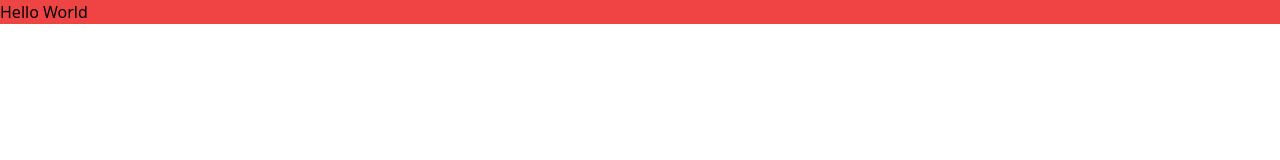
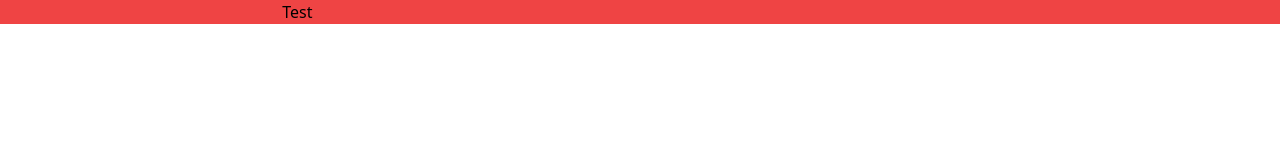
Before and after one commit to weillercarvalho/POC-Similarity, a Next.js app: page / in a window 1280 px wide. Shown: the top 160 px of the page. Built offline with nearby package versions, Linux system fonts and the light colour scheme.

Commit message:
feat: Making Heading component based in reusable component paragraph

```diff
--- /dev/null
+++ b/src/app/components/ui/Heading.tsx
@@ -0,0 +1,40 @@
+import { HTMLAttributes, forwardRef } from "react";
+import { VariantProps, cva } from "class-variance-authority";
+import { cn } from "@/app/lib/utils";
+interface HeadingProps
+  extends HTMLAttributes<HTMLHeadingElement>,
+    VariantProps<typeof headingVariants> {}
+
+const headingVariants = cva(
+  "text-black dark:text-white text-center lg:text-left font-extrabold leading-tight tracking-tighter",
+  {
+    variants: {
+      size: {
+        default: "text-4xl md:text-5xl lg:text-6xl",
+        sm: "text-2xl md:text-3xl lg:text-4xl",
+        lg: "text-5xl md:text-6xl lg:text-7xl"
+      },
+    },
+    defaultVariants: {
+      size: "default",
+    },
+  }
+);
+
+// eslint-disable-next-line react/display-name
+const Paragraph = forwardRef<HTMLHeadingElement, HeadingProps>(
+  ({ className, size, children, ...props }, ref) => {
+    return (
+      <h1
+        ref={ref}
+        {...props}
+        className={cn(headingVariants({ size, className }))}
+      >
+        {children}
+      </h1>
+    );
+  }
+);
+
+Paragraph.displayName = "Paragraph";
+export default Paragraph;
--- a/src/app/components/ui/Paragraph.tsx
+++ b/src/app/components/ui/Paragraph.tsx
@@ -1,22 +1,39 @@
-import { FC } from "react";
-import { cva } from "class-variance-authority";
+import { HTMLAttributes, forwardRef } from "react";
+import { VariantProps, cva } from "class-variance-authority";
+import { cn } from "@/app/lib/utils";
+interface ParagraphProps
+  extends HTMLAttributes<HTMLParagraphElement>,
+    VariantProps<typeof paragraphVariants> {}
 
-interface ParagraphProps {}
-
-const paragraphVariants = cva("max-w-prose text-slate-700 dar:text-slate-300 mb-2 text-center", {
+const paragraphVariants = cva(
+  "max-w-prose text-slate-700 dar:text-slate-300 mb-2 text-center",
+  {
     variants: {
-        size: {
-            default: "text-base sm:text-lg",
-            sm: "text-sm, sm:text-base",
-        },
+      size: {
+        default: "text-base sm:text-lg",
+        sm: "text-sm, sm:text-base",
+      },
     },
     defaultVariants: {
-        size: "default",
+      size: "default",
     },
-});
+  }
+);
 
-const Paragraph: FC<ParagraphProps> = ({}) => {
-  return <div>Paragraph</div>;
-};
+// eslint-disable-next-line react/display-name
+const Paragraph = forwardRef<HTMLParagraphElement, ParagraphProps>(
+  ({ className, size, children, ...props }, ref) => {
+    return (
+      <p
+        ref={ref}
+        {...props}
+        className={cn(paragraphVariants({ size, className }))}
+      >
+        {children}
+      </p>
+    );
+  }
+);
 
+Paragraph.displayName = "Paragraph";
 export default Paragraph;
--- /dev/null
+++ b/src/app/lib/utils.ts
@@ -0,0 +1,6 @@
+import { ClassValue, clsx } from "clsx";
+import {twMerge} from "tailwind-merge"
+
+export function cn(...inputs:ClassValue[]) {
+    return twMerge(clsx(inputs))
+}
--- a/src/app/page.tsx
+++ b/src/app/page.tsx
@@ -1,11 +1,12 @@
 import { Inter } from 'next/font/google'
+import Paragraph from './components/ui/Paragraph'
 
 const inter = Inter({ subsets: ['latin'] })
 
 export default function Home() {
   return (
     <main className='bg-red-500'>
-      Hello World
+      <Paragraph size="sm">Test</Paragraph>
     </main>
   )
 }
```
